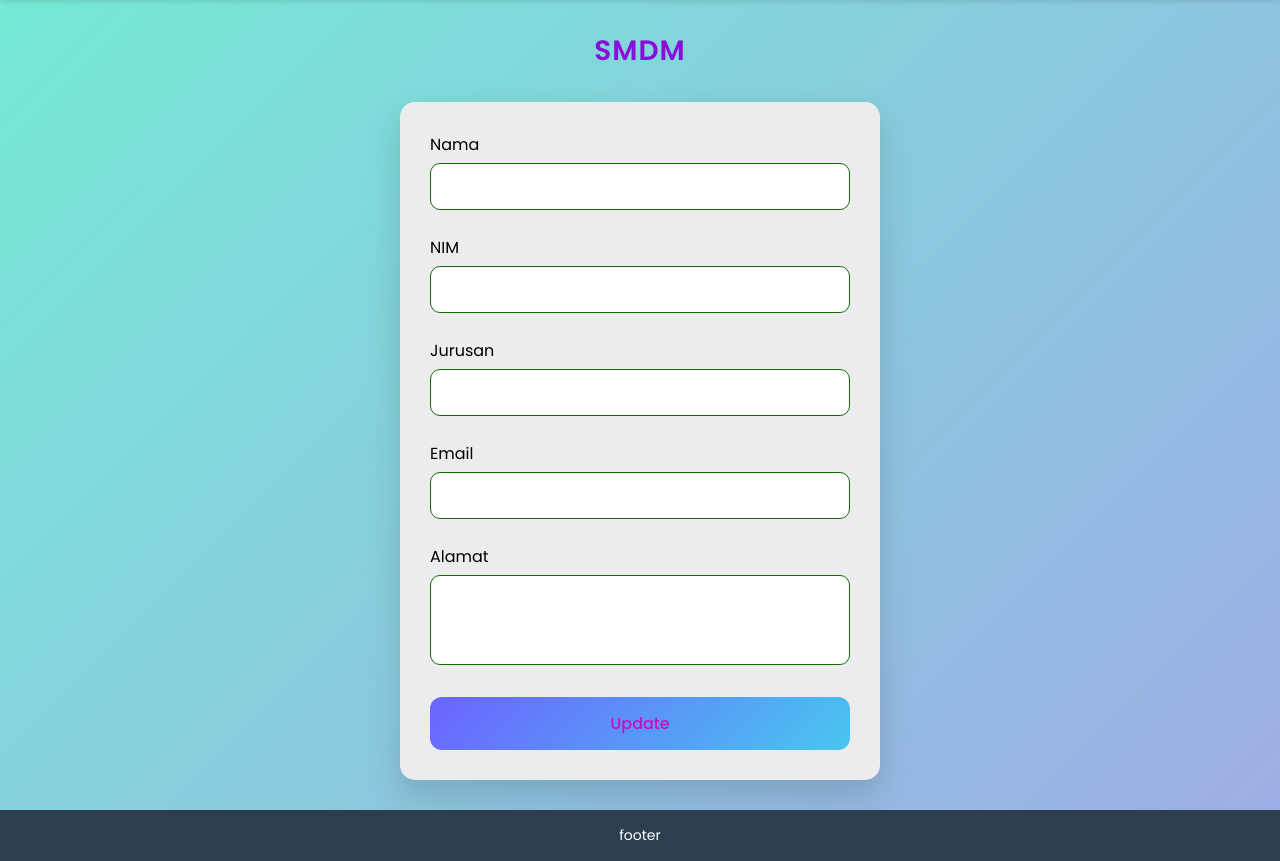
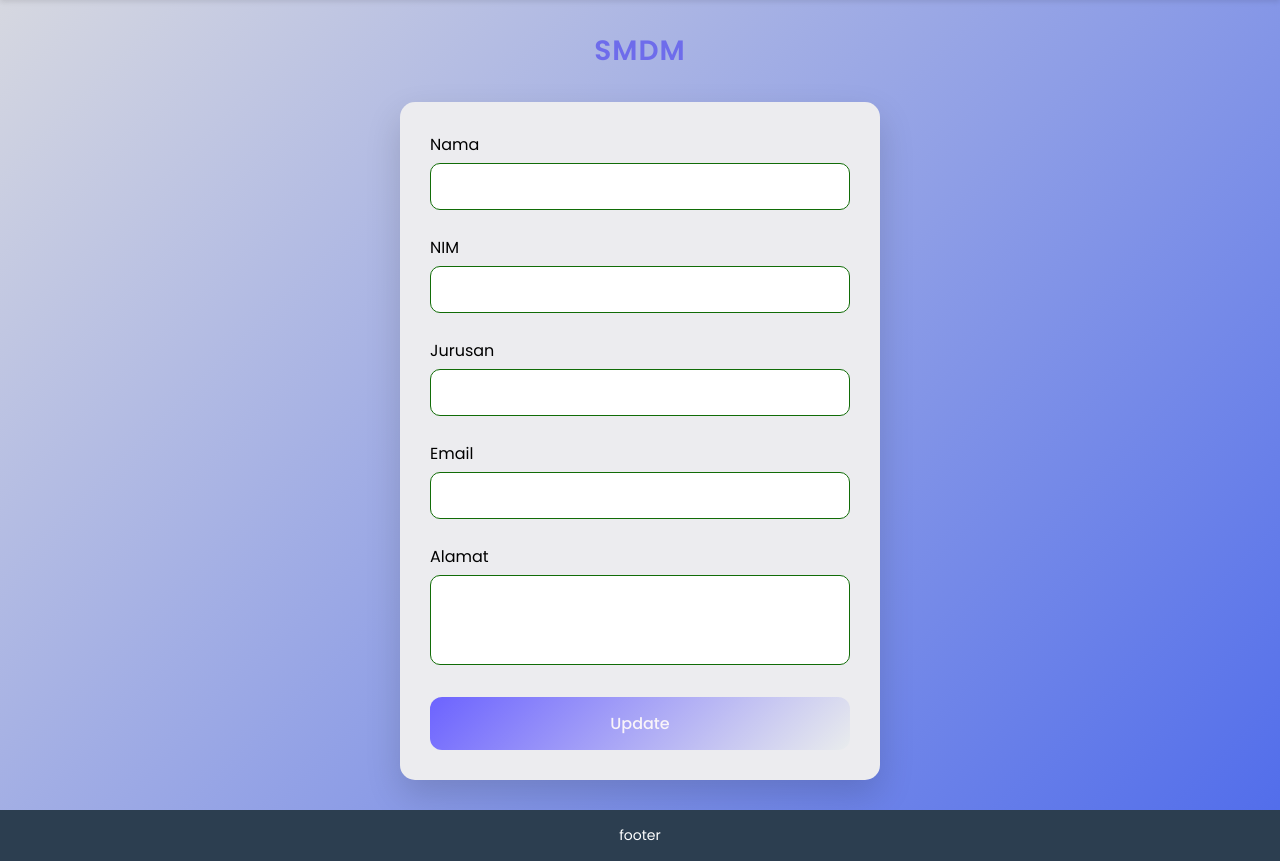
Before and after one commit to rozannouval/sistem-manajemen-data-mahasiswa, a PHP site: page /views/form_edit.php?id=1 in a window 1280 px wide. Shown: the part 65-926 px from the top of the page. Run offline with PHP 8.4, Linux system fonts and the light colour scheme; data that the repository does not hold is empty.

Commit message:
perubahan.css_

```diff
--- a/css/edit.css
+++ b/css/edit.css
@@ -11,7 +11,7 @@
 
 /* BODY */
 body {
-    background: linear-gradient(135deg, #74ebd5, #9face6);
+    background: linear-gradient(135deg, #dadbe0, #4f6beb);
     min-height: 100vh;
 }
 
@@ -19,7 +19,7 @@ body {
 h3 {
     text-align: center;
     margin-top: 30px;
-    color: #890ddb;
+    color: #6e6ceb;
     font-size: 28px;
     letter-spacing: 1px;
 }
@@ -70,10 +70,10 @@ textarea:focus {
 button {
     width: 100%;
     padding: 14px;
-    background: linear-gradient(135deg, #6c63ff, #48c6ef);
+    background: linear-gradient(135deg, #6c63ff, #e9eced);
     border: none;
     border-radius: 12px;
-    color: #ca0dbd;
+    color: #f9f4f9;
     font-size: 16px;
     font-weight: 500;
     cursor: pointer;
--- a/views/data.php
+++ b/views/data.php
@@ -38,7 +38,7 @@ include 'includes/header.php';
                     <a href="form_edit.php?id=<?php echo $row['id']; ?>" class="btn-edit">Edit</a>
 
                     <a href="../php_logic/delete.php?id=<?php echo $row['id']; ?>"
-                       class="btn-hapus"
+                       class="btn-danger btn-hapus"
                        onclick="return confirm('Yakin ingin menghapus data <?php echo $row['nama']; ?>?');">
                        Hapus
                     </a>
@@ -49,4 +49,4 @@ include 'includes/header.php';
     </table>
 </div>
 
-<?php include 'includes/footer.php'; ?>
+</div> <?php include 'includes/footer.php'; ?>
--- a/views/includes/header.php
+++ b/views/includes/header.php
@@ -12,7 +12,6 @@
     <?php } ?>
 </head>
 <body>
-
     <nav>
         <div class="logo">SMDM</div>
         <ul>
```
Also changed, not shown: php_logic/delete.php (+13 -0 lines).
